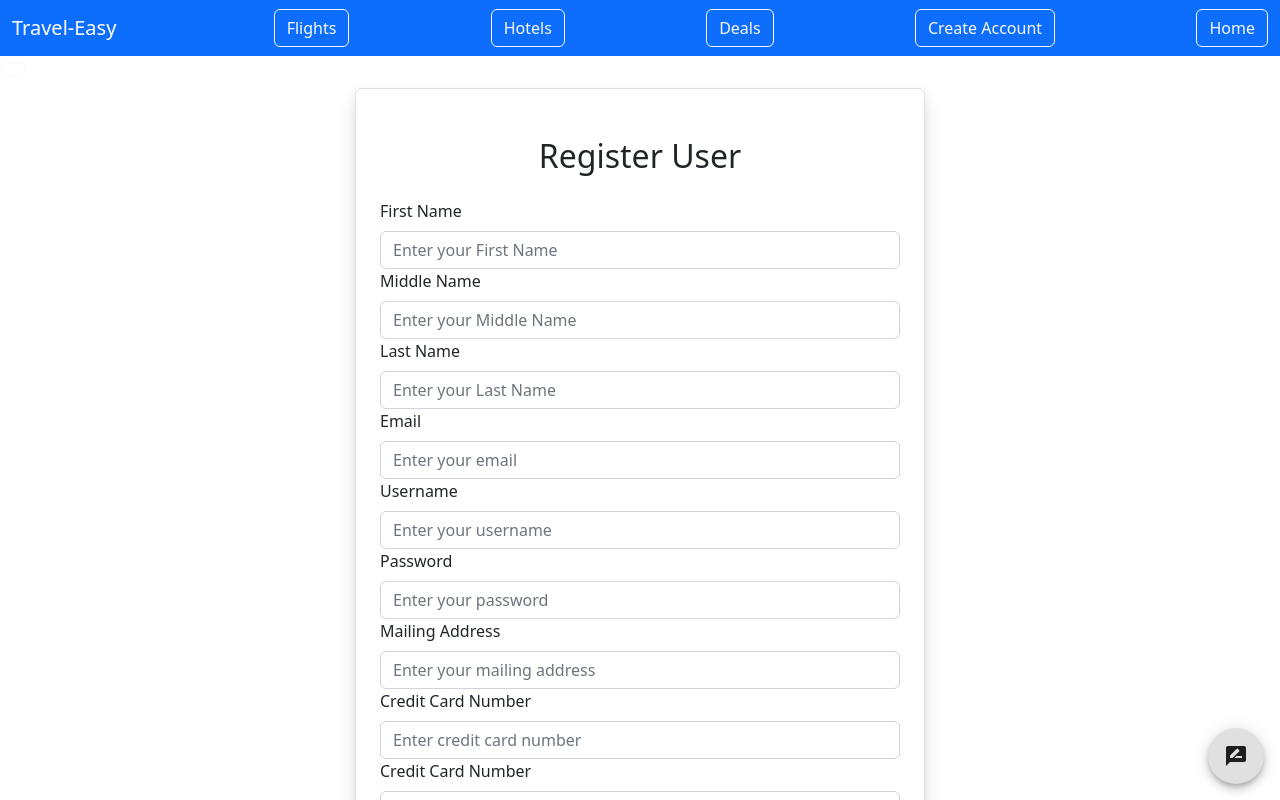
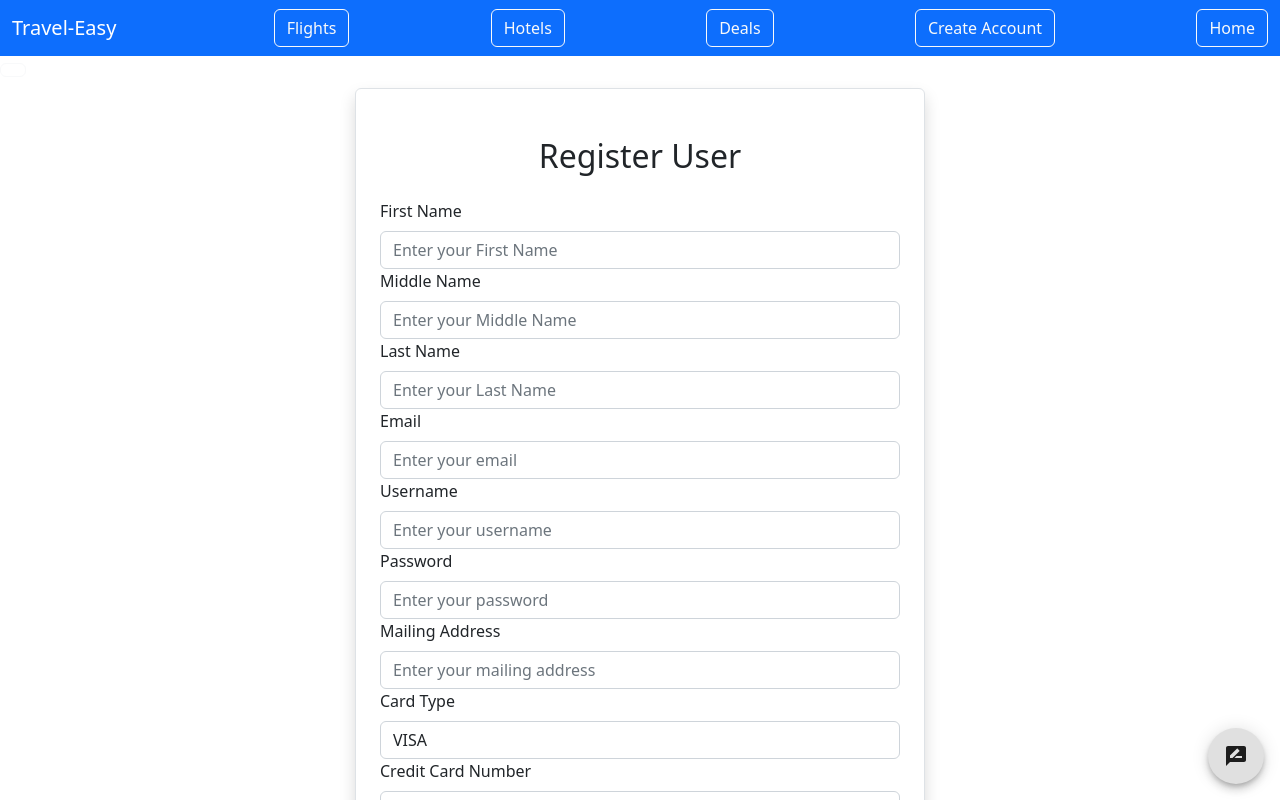
Before and after one commit to aoc38/Travel-Easy-frontend, a React (Create React App) app: page /adduser in a window 1280 px wide. Shown: the top 800 px of the page. Built offline with nearby package versions, Linux system fonts and the light colour scheme.

Commit message:
Adding card type

```diff
--- a/src/Users/AddUser.js
+++ b/src/Users/AddUser.js
@@ -5,6 +5,7 @@ import { Link, useNavigate } from 'react-router-dom';
 export default function AddUser() {
 
   let navigate = useNavigate();
+ // const [cards,setCards] = useState([]);
 
   const [user, setUser] = useState({
     firstName: null,
@@ -14,24 +15,64 @@ export default function AddUser() {
     username: null,
     password: null,
     mailingAddress: null,
-    cardNumber: null,
-    expiryDate: null,
-    cvv: null,
-    cardOwnerName: null
+    card:{}
+    // cards:[]
+    // cardNumber: null,
+    // expiryDate: null,
+    // cvv: null,
+    // cardOwnerName: null
   });
 
 
+  const { firstName,middleName, lastName, email, username, password, mailingAddress } = user;
+  const {cardNumber,cardOwnerName,cvv,expiryDate,cardType } = user.card;
+
+  //const { firstName, middleName, lastName, email, username, password, mailingAddress } = user;
+  // const {cardNumber,cardOwnerName,cvv,expiryDate}= cards;
 
 
-  const { firstName, middleName, lastName, email, username, password, mailingAddress, cardNumber, expiryDate, cvv, cardOwnerName } = user;
+  const onInputChange= (e) =>{
+    setUser({...user,[e.target.name]:e.target.value});
+    // setUser({...user.cards,cards});
+  };
 
-  const onInputChange= (e) =>{
-    setUser({...user,[e.target.name]:e.target.value})
+  //[{}]
+  const onCardInputChange= (e) =>{
+    setUser({...user,...{card:{...user.card,[e.target.name]:e.target.value}}});
   };
+
 
   const onSubmit= async(e)=>{
     e.preventDefault();
-    await axios.post("http://localhost:8080/user",user)
+    try {
+      let response = await axios.post("http://localhost:8080/user",user);
+      console.log(response.data);
+    } catch (error) {
+      console.log( `ERROR: ${error}`);
+    }
+
+    // try {
+    //   let res = await fetch("http://localhost:8080/user", {
+    //     method: "POST",
+    //     body: JSON.stringify({
+    //       firstName:firstName,
+    //       cards:cards
+    //     }),
+    //     config: {
+    //       headers: {
+    //         'Content-Type': 'application/json',
+    //       },
+    //     },
+    //   });
+    //   let resJson = await res.json();
+    //   if (res.status === 200) {
+    //     console.log("Success");
+    //   } else {
+    //     console.log("Error");
+    //   }
+    // } catch (err) {
+    //   console.log(err);
+    // }
     navigate('/');
   };
 
@@ -50,6 +91,7 @@ export default function AddUser() {
               name='firstName'
               value={firstName}
               onChange={(e) => onInputChange(e)}
+            // onChange = {(e) => setFirstName(e.target.value)}
               />
             <label htmlFor='middleName' className='form-label'> Middle Name </label>
             <input
@@ -105,17 +147,16 @@ export default function AddUser() {
               value={mailingAddress}
               onChange={(e) => onInputChange(e)}
               />
-              <label htmlFor='cardNumber' className='form-label'>Credit Card Number </label>
-            <input
-              type={"number"}
+              <label htmlFor='cardType' className='form-label'>Card Type</label>
+              <select value={cardType}
               className="form-control"
-              placeholder='Enter credit card number'
-              name='cardNumber'
-              minLength={16}
-              maxLength='16'
-              value={cardNumber}
-              onChange={(e) => onInputChange(e)}
-              />
+              name='cardType'
+              onChange={(e) => onCardInputChange(e)}
+              >
+                <option value="VISA">VISA</option>
+                <option value="MASTER CARD">MASTER CARD</option>
+              </select>
+
             <label htmlFor='cardNumber' className='form-label'>Credit Card Number </label>
             <input
               type={"number"}
@@ -125,7 +166,7 @@ export default function AddUser() {
               minLength={16}
               maxLength='16'
               value={cardNumber}
-              onChange={(e) => onInputChange(e)}
+              onChange={(e) => onCardInputChange(e)}
               />
             <label htmlFor='expiryDate' className='form-label'>Credit Card Expiry </label>
             <input
@@ -134,7 +175,7 @@ export default function AddUser() {
               placeholder='Enter credit card expiry in mm/yy format'
               name='expiryDate'
               value={expiryDate}
-              onChange={(e) => onInputChange(e)}
+              onChange={(e) => onCardInputChange(e)}
               />
             <label htmlFor='cvv' className='form-label'>Credit Card CVV </label>
             <input
@@ -145,7 +186,7 @@ export default function AddUser() {
               placeholder='Enter cvv'
               name='cvv'
               value={cvv}
-              onChange={(e) => onInputChange(e)}
+              onChange={(e) => onCardInputChange(e)}
               />
             <label htmlFor='cardOwnerName' className='form-label'>Name on Credit Card </label>
             <input
@@ -154,7 +195,7 @@ export default function AddUser() {
               placeholder='Enter name on the credit card'
               name='cardOwnerName'
               value={cardOwnerName}
-              onChange={(e) => onInputChange(e)}
+              onChange={(e) => onCardInputChange(e)}
               />
           </div>
           <button type='submit' className='btn btn-outline-primary'>Submit</button>
```
